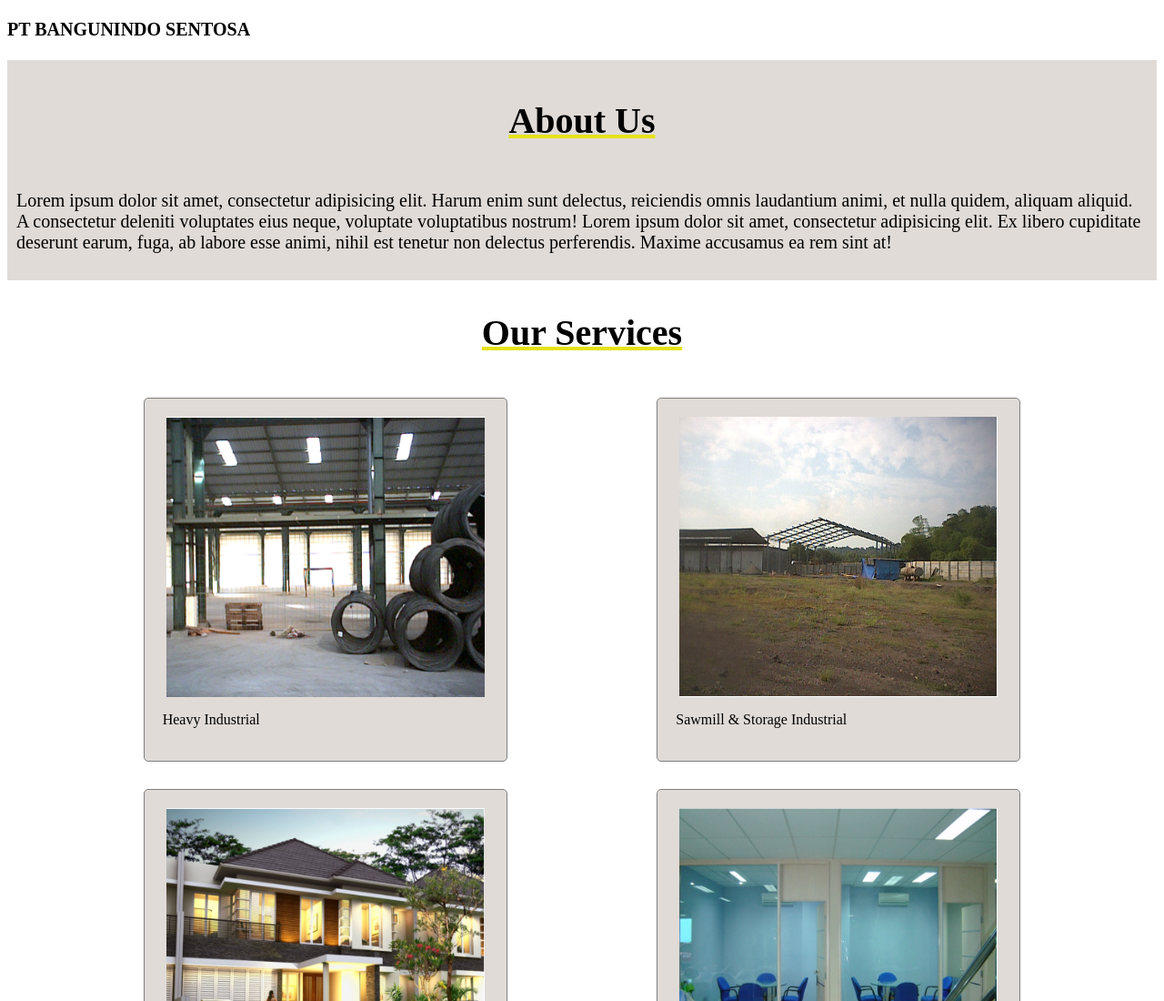
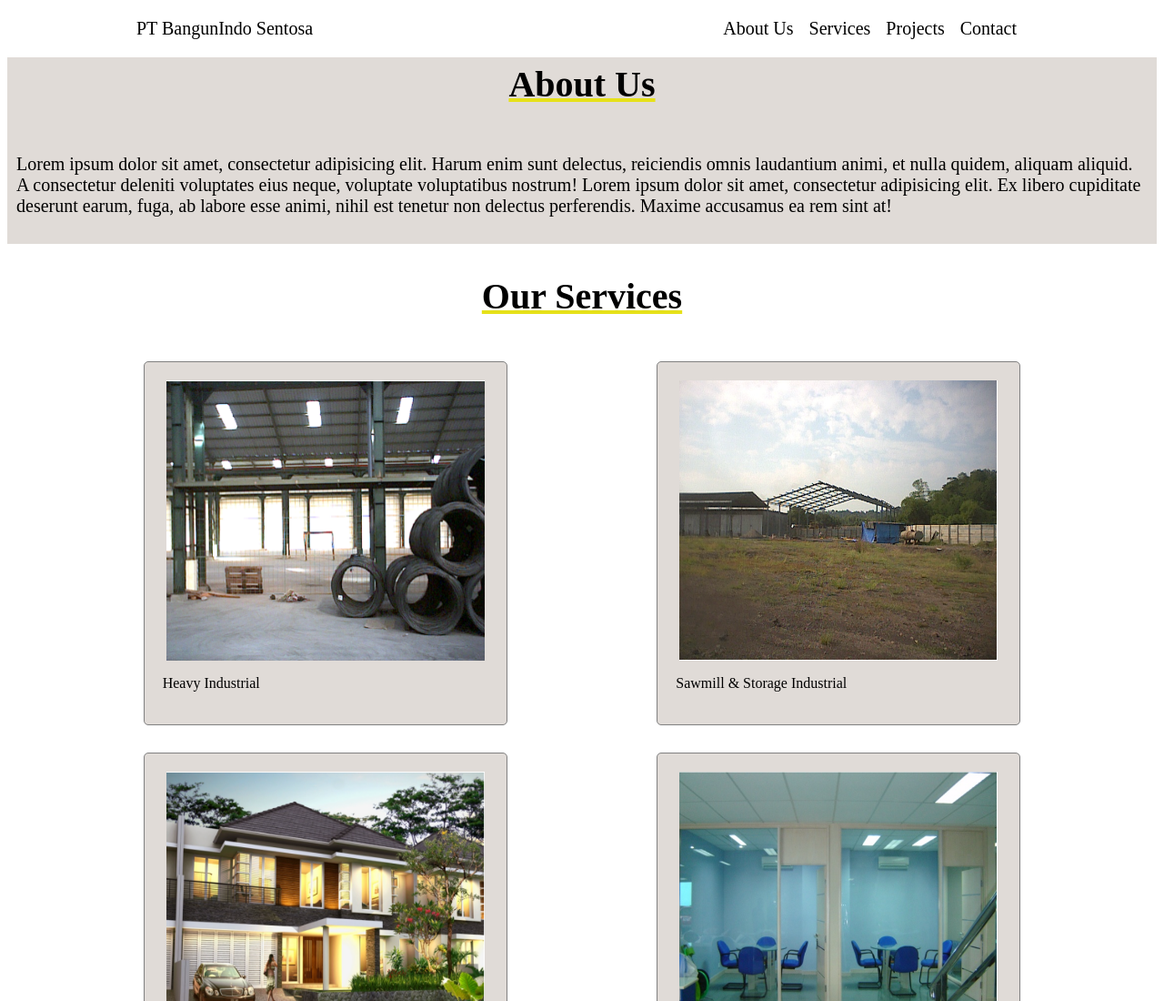
Before and after one commit to jjwebdev46/PT-BangunIndo-Sentosa, a plain HTML site: page index.html in a window 1280 px wide. Shown: the top 1100 px of the page at 91% size. Drawn offline with Linux system fonts and the light colour scheme.

Commit message:
html changes commit

```diff
--- a/index.html
+++ b/index.html
@@ -7,15 +7,21 @@
 
     <body>
         <header>
-            <h1>PT BangunIndo Sentosa</h1>
-            <!-- <nav class="rightSide">
-            <ul>
-                <a href="">Home</a>
-                <a href="">About</a>
-                <a href="">Gallery</a>
-                <a href="">Contact</a>
-            </ul>
-            </nav> -->
+            <div class="header-inner">
+                <div class="row">
+                    <div class="logo">
+                        <p>PT BangunIndo Sentosa</p>
+                    </div>
+                    <nav class="menu">
+                        <ul>
+                            <a class="sub-menu" href="#about_us">About Us</a>
+                            <a class="sub-menu" href="#services">Services</a>
+                            <a class="sub-menu" href="#projects">Projects</a>
+                            <a class="sub-menu" href="#contact">Contact</a>
+                        </ul>
+                    </nav>
+                </div>
+            </div>
         </header>
         <br>
         <main>
@@ -97,57 +103,12 @@
             </section>
         </main>
 
-        <footer>
+        <footer id="contact">
             <p>
                 Email: ...@gmail.com <br>
                 Phone Number: 000-000-0000 <br>
                 Manyar Kertoadi
             </p>
         </footer>
-
-        <!-- <div class="wrapper">
-            <section id='About Us'>
-                <h2>
-                    <u class="colored-underline">About Us</u>
-                </h2>
-            <p>Lorem ipsum dolor sit amet, consectetur adipisicing elit. Harum enim sunt delectus, reiciendis omnis laudantium animi, et nulla quidem, aliquam aliquid. A consectetur deleniti voluptates eius neque, voluptate voluptatibus nostrum! Lorem ipsum dolor sit amet, consectetur adipisicing elit. Ex libero cupiditate deserunt earum, fuga, ab labore esse animi, nihil est tenetur non delectus perferendis. Maxime accusamus ea rem sint at!</p>
-            </section>
-
-            <section id="Project">
-                <h2>
-                    <u class="colored-underline">Project</u>
-                </h2>
-                <div class="row">
-                    <div class="column">
-                        <img src="img/acc.png" alt="Astra Credit Company">
-                        <div class="description">
-                            ACC (ASTRA CREDIT COMPANY)
-                        </div>
-                    </div>
-                    <div class="column">
-                        <img src="img/convention_hall.png" alt="Astra Credit Company">
-                        <div class="description">
-                            MANADO GRAND PALACE CONVENTION HALL
-                        </div>
-                    </div>
-                    <div class="column">
-                        <img src="img/private_house.png" alt="Astra Credit Company">
-                        <div class="description">
-                            Private House & Real Estate, Meeting Hall
-                        </div>
-                    </div>
-                </div>
-            </section>
-
-            <footer>
-                <p>
-                    Email: ...@gmail.com <br>
-                    Phone Number: 000-000-0000 <br>
-                    Manyar Kertoadi
-                </p>
-            </footer>
-        </div> -->
     </body>
-
-
 </html>
--- a/style.css
+++ b/style.css
@@ -7,7 +7,7 @@ body {
 
 header {
   background-color: white;
-  height: 5vh;
+  /* height: 5vh; */
   display: flex;
   align-items: left;
   justify-content: left;
@@ -17,6 +17,17 @@ header {
   /* z-index: 1; */
 }
 
+.header-inner {
+  background-color: white;
+  width: 100%;
+  position: fixed;
+  top: 0;
+  left: 0;
+  bottom: auto;
+  z-index: 100;
+}
+
+
 h1 {
   /* font-family: 'Coda Caption', sans-serif; */
   text-transform: uppercase;
@@ -25,8 +36,28 @@ h1 {
   /* text-shadow: #551755 20px 15px 20px; */
 }
 
-.rightSide {
+.row {
+  margin-left: 150px;
+  margin-right: 150px;
+}
+
+.logo {
+  float: left;
+}
+
+.logo p {
+  font-size: 20px;
+}
+
+.menu {
   float: right;
+  font-size: 20px;
+}
+
+.sub-menu {
+  padding-right: 12px;
+  text-decoration: none;
+  color: black;
 }
 
 #about_us, #projects, #services {
```
